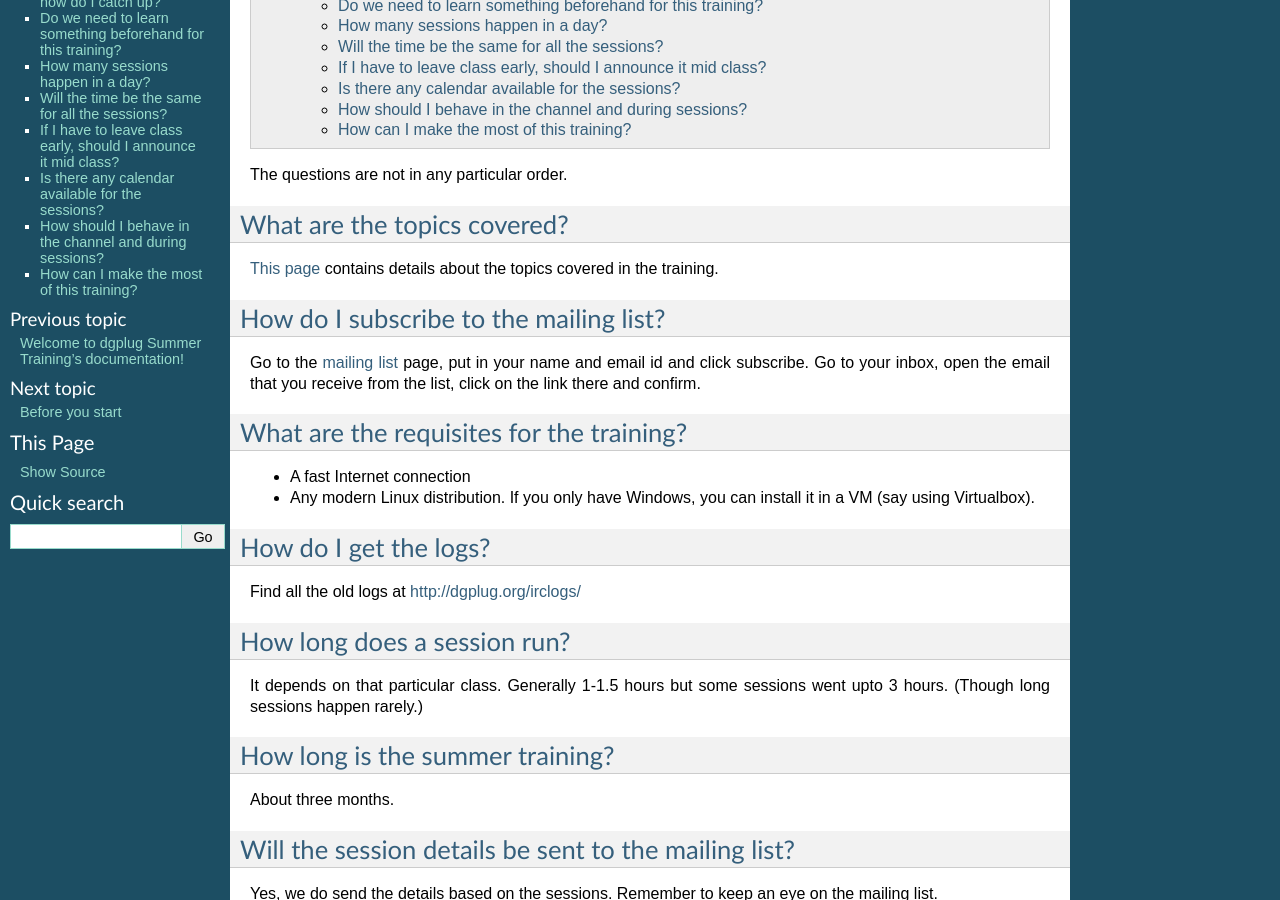
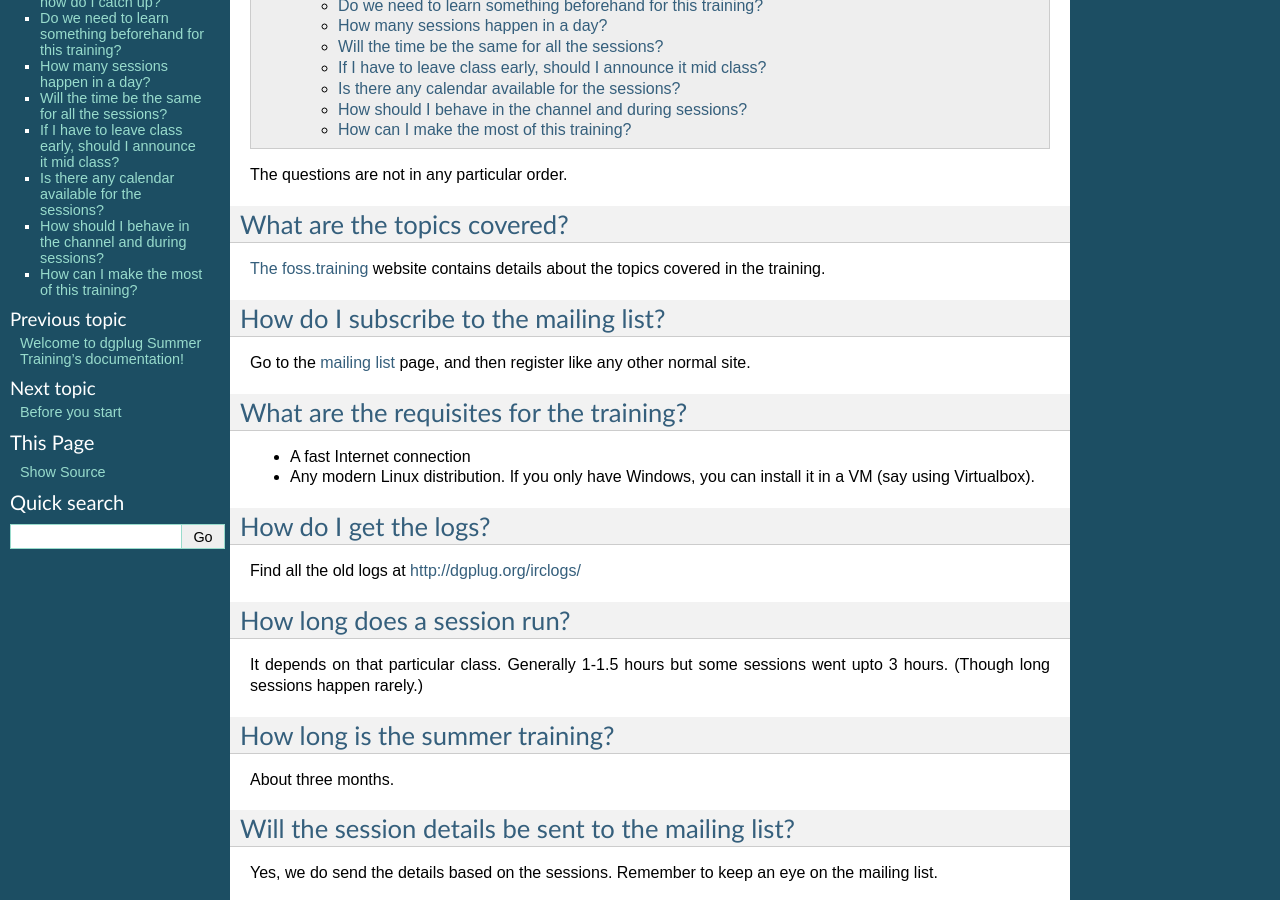
Before and after one commit to kushaldas/summertraining, a Sphinx documentation site: the page built from docs/faq.rst, in a window 1280 px wide and 900 px high, scrolled down 336 px. Built offline with Sphinx 7.4.7, drawn with Linux system fonts in a browser that asks for light colours.

Commit message:
Updates mailing list URL

```diff
--- a/docs/communication.rst
+++ b/docs/communication.rst
@@ -67,7 +67,7 @@
 Mailing list
 =============
 
-Please join in our `mailing list <http://lists.dgplug.org/listinfo.cgi/users-dgplug.org>`_.
+Please join in our `mailing list <https://mail.python.org/mailman3/lists/dgplug.python.org/>`_.
 Remember not to do top post but only reply inline.
 To avoid top post use E-mail client (Thunderbird, Evolution).
 
--- a/docs/faq.rst
+++ b/docs/faq.rst
@@ -9,15 +9,13 @@
 What are the topics covered?
 ----------------------------
 
-`This page <https://dgplug.org/summertraining18/>`_ contains details about the topics covered in the training.
+`The foss.training <https://foss.training>`_ website contains details about the topics covered in the training.
 
 How do I subscribe to the mailing list?
 ---------------------------------------
 
-Go to the `mailing list <http://lists.dgplug.org/listinfo.cgi/users-dgplug.org>`_
-page, put in your name and email id and click subscribe.
-Go to your inbox, open the email that you receive from the list, click on the link there and
-confirm.
+Go to the `mailing list <https://mail.python.org/mailman3/lists/dgplug.python.org/>`_
+page, and then register like any other normal site.
 
 What are the requisites for the training?
 -----------------------------------------
```
